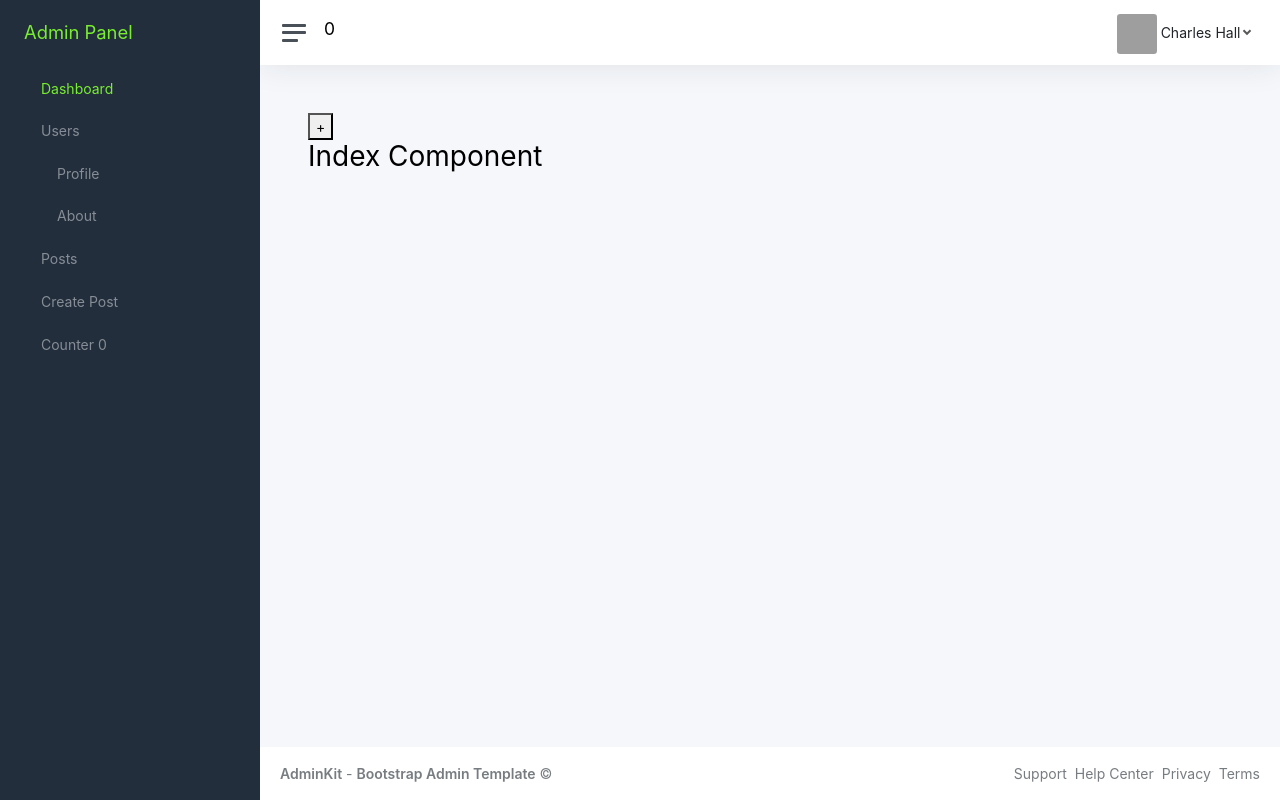
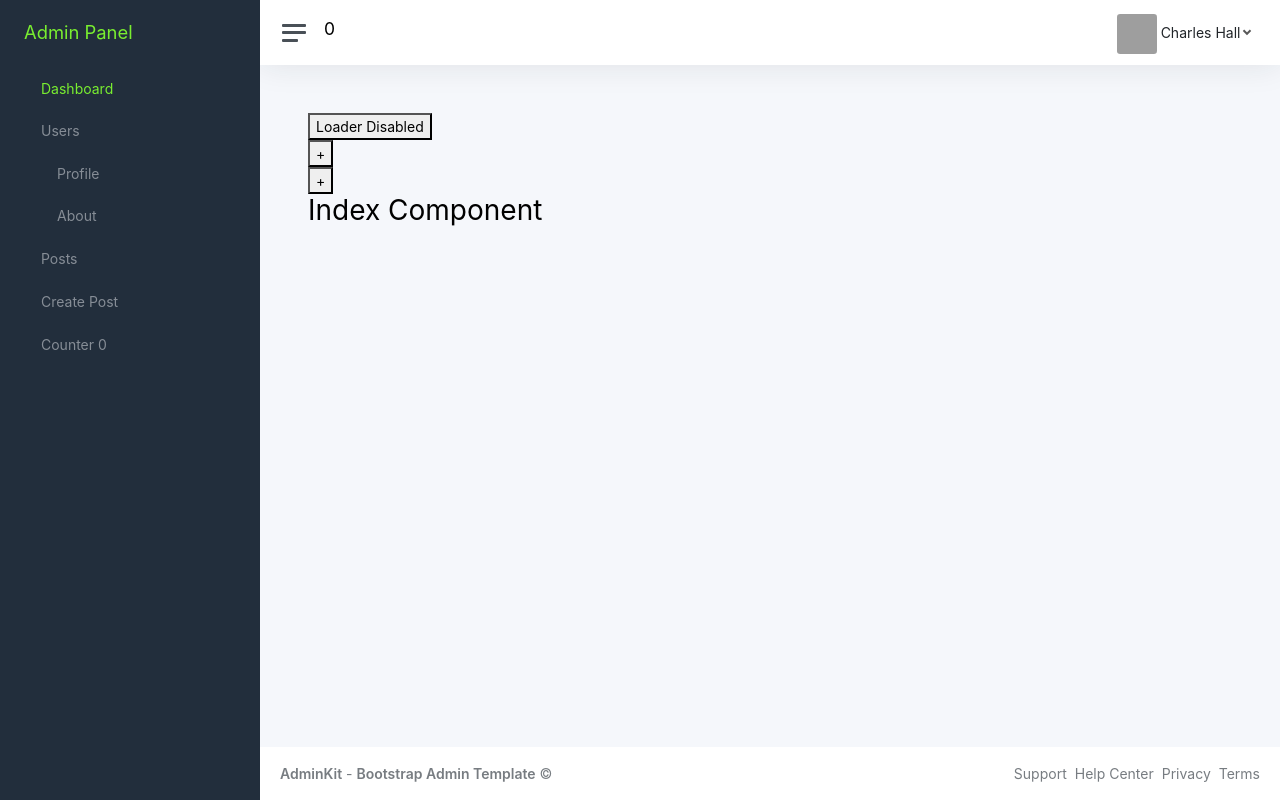
Before and after one commit to utsav-sejpal/react-app, a React (Create React App) app: page / in a window 1280 px wide. Built offline with nearby package versions, Linux system fonts and the light colour scheme; grey boxes are pictures that could not be loaded.

Commit message:
added more method in redux store and created 2nd store

```diff
--- a/src/App.js
+++ b/src/App.js
@@ -19,7 +19,7 @@ import EducationComponent from "./admin_template/users/EducationComponent.js";
 import JobComponent from "./admin_template/users/JobComponent.js";
 import PostComponent from "./admin_template/posts/PostComponent.js";
 import PostForm from "./admin_template/posts/PostForm.js";
-import { Counter } from "./components/practice/redux/Counter.js";
+import { Counter } from "./components/practice/redux/Counter";
 
 function App() {
   return (
--- a/src/admin_template/IndexComponent.js
+++ b/src/admin_template/IndexComponent.js
@@ -1,12 +1,20 @@
-import { useDispatch } from "react-redux"
-import { increment } from "../components/practice/redux/counterSlice"
+import { useDispatch, useSelector } from "react-redux"
+import { increment, toggleLoaderValue } from "../components/practice/redux/counterSlice"
+import { addData } from "../components/practice/redux/UserSlice";
 
 export default function IndexComponent() {
     const dispatch = useDispatch()
+    const loaderValue = useSelector((state) => state.counter.loading)
+    const usersData = useSelector((state) => state.users)
+    console.log(usersData);
 
     return (
         <>
+            <button onClick={() => dispatch(toggleLoaderValue())}>Loader {loaderValue ? 'Enabled' : 'Disabled'}</button>
+            <br />
             <button onClick={() => dispatch(increment())}>+</button>
+            <br />
+            <button onClick={() => dispatch(addData())}>+</button>
             <h1>Index Component</h1>
         </>
     )
--- /dev/null
+++ b/src/components/practice/redux/UserSlice.js
@@ -0,0 +1,21 @@
+import { createSlice } from '@reduxjs/toolkit'
+
+const initialState = {
+    data: 1
+}
+
+export const UserSlice = createSlice({
+    name: 'users',
+    initialState,
+    reducers: {
+        addData: (state) => {
+            console.log('add data called ' + state);
+            // state.data = [...initialState.data, { id: 1, name: 'John' }]
+        },
+    },
+})
+
+// Action creators are generated for each case reducer function
+export const { addData } = UserSlice.actions
+
+export default UserSlice.reducer
--- a/src/components/practice/redux/counterSlice.js
+++ b/src/components/practice/redux/counterSlice.js
@@ -2,6 +2,7 @@ import { createSlice } from '@reduxjs/toolkit'
 
 const initialState = {
     value: 0,
+    loading: false,
 }
 
 export const counterSlice = createSlice({
@@ -23,10 +24,13 @@ export const counterSlice = createSlice({
             console.log(action);
             state.value += action.payload
         },
+        toggleLoaderValue: (state) => {
+            state.loading = !state.loading
+        }
     },
 })
 
 // Action creators are generated for each case reducer function
-export const { increment, decrement, incrementByAmount } = counterSlice.actions
+export const { increment, decrement, incrementByAmount, toggleLoaderValue } = counterSlice.actions
 
 export default counterSlice.reducer
--- a/src/components/practice/redux/store.js
+++ b/src/components/practice/redux/store.js
@@ -1,8 +1,10 @@
 import { configureStore } from '@reduxjs/toolkit'
-import counterReducer from './counterSlice'
+import counterSlice from './counterSlice'
+import { UserSlice } from './UserSlice';
 
 export const store = configureStore({
     reducer: {
-        counter: counterReducer,
+        counter: counterSlice,
+        users: UserSlice
     },
 });
```
Also changed, not shown: info.txt, src/components/practice/redux/Counter.jsx (renamed from src/components/practice/redux/Counter.js).
